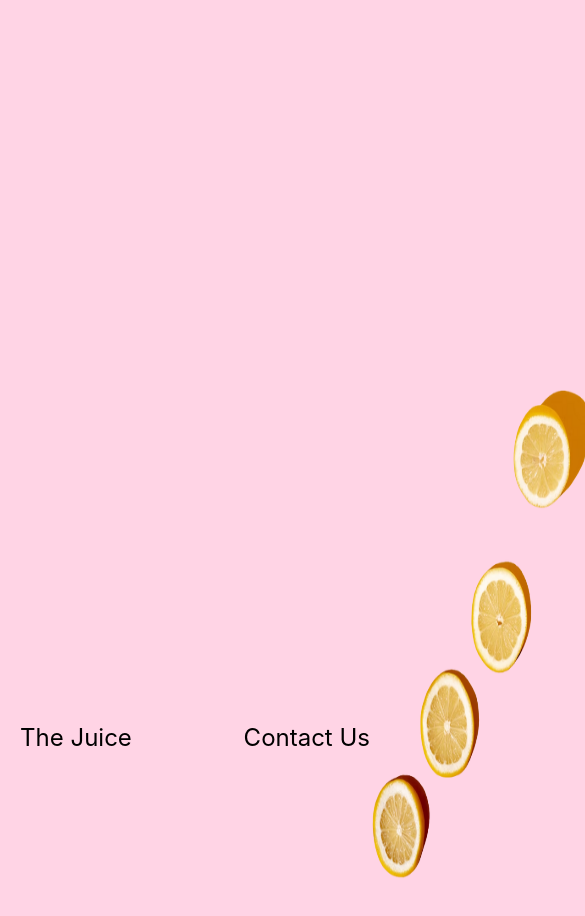
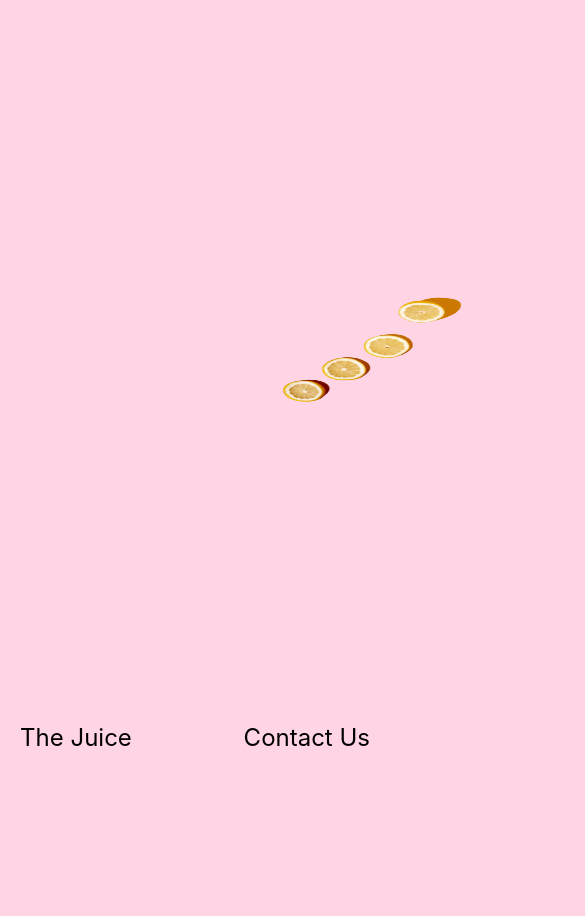
Before and after one commit to Atownend1/Lemons-Leads, a plain HTML site: page Index.html in a window 390 px wide. Shown: the part 72-988 px from the top of the page, 585 px wide, since content can reach past the window. After the commit the page ends 844 px from the top, so only its background shows below. Drawn offline with Linux system fonts and the light colour scheme.

Commit message:
Update Index.html

```diff
--- a/Index.html
+++ b/Index.html
@@ -90,14 +90,14 @@
         /* Lemon Container */
         .lemon-container {
             position: relative;
-            width: 900px;
-            height: 950px;
+            width: 720px;
+            height: 405px;
             cursor: pointer;
         }
 
         .lemon-image {
-            width: 880px;
-            height: 950px;
+            width: 720px;
+            height: 203px;
             transition: transform 0.3s ease, opacity 0.3s ease;
         }
 
@@ -195,8 +195,8 @@
             }
 
             .lemon-container {
-                width: 300px;
-                height: 375px;
+                width: 360px;
+                height: 203px;
             }
         }
     </style>
```
